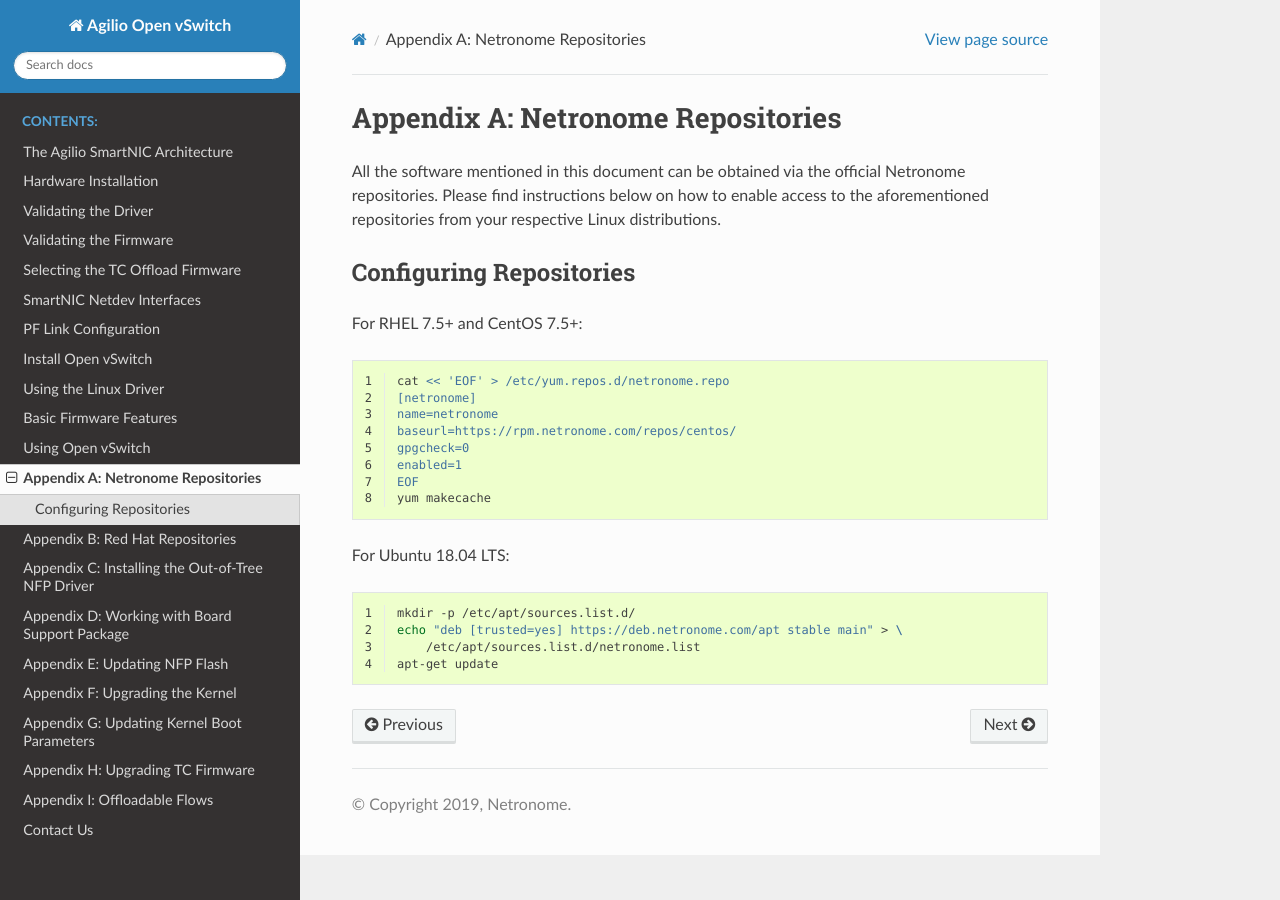
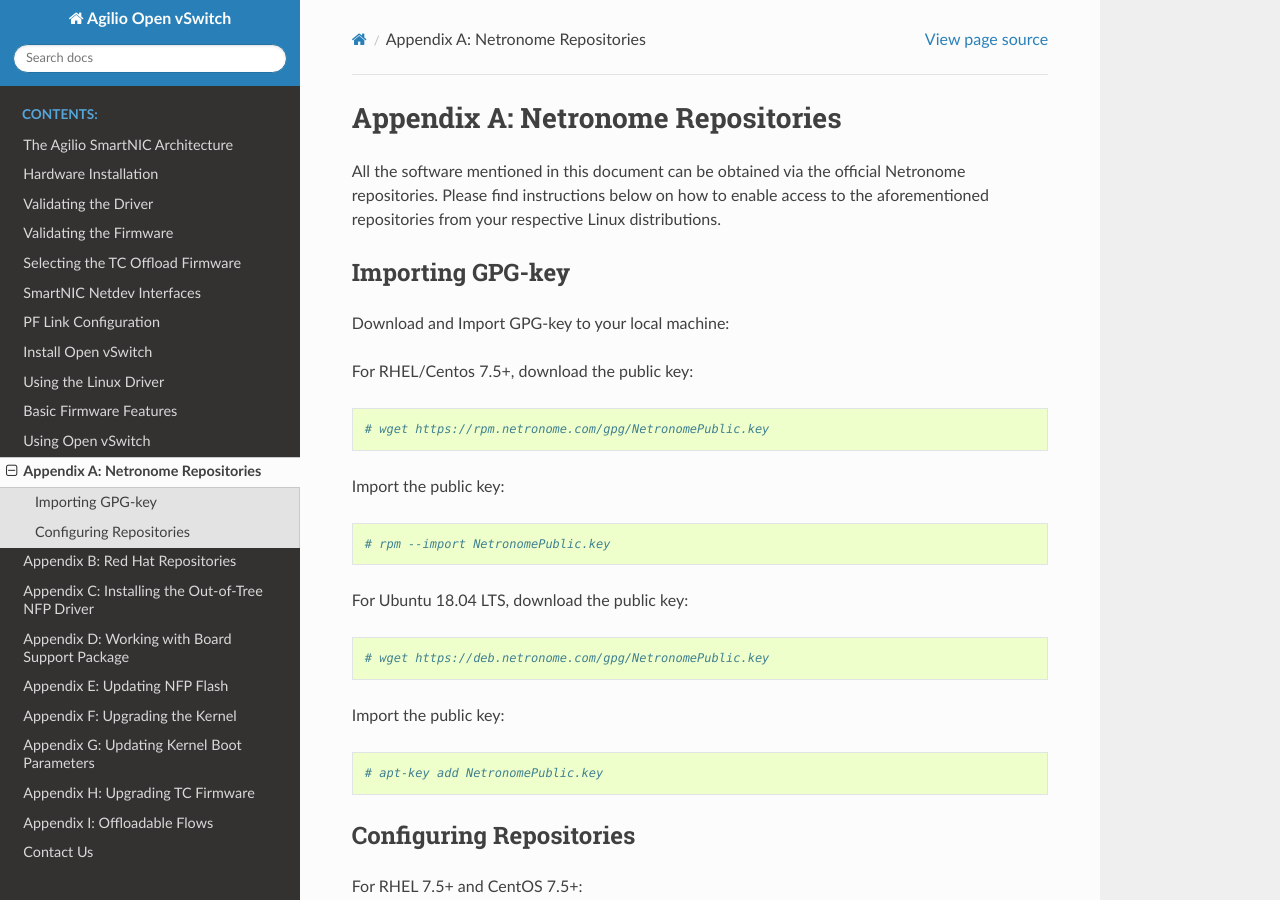
Before and after one commit to macris-xiao/disa-user-guide, a Sphinx documentation site: the page built from doc/0A_Netronome_Repositories.rst, in a window 1280 px wide and 900 px high. Built offline with Sphinx 7.4.7 and the Read the Docs theme 2.0.0, drawn with Linux system fonts in a browser that asks for light colours; formulas are drawn with MathJax 3.

Commit message:
Add gpg-key instructions to the repository section
The gpg key needs to be added to apt/yum to be able to install packages
from the Netronome repo, add a small section to explain this.

Change-Id: Ic90d9d50ff98042f11db09509bf87a1a2c3d53b3

```diff
--- a/doc/0A_Netronome_Repositories.rst
+++ b/doc/0A_Netronome_Repositories.rst
@@ -4,6 +4,27 @@
 All the software mentioned in this document can be obtained via the official
 Netronome repositories. Please find instructions below on how to enable access
 to the aforementioned repositories from your respective Linux distributions.
+
+Importing GPG-key
+-----------------
+
+Download and Import GPG-key to your local machine:
+
+For RHEL/Centos 7.5+, download the public key::
+
+    # wget https://rpm.netronome.com/gpg/NetronomePublic.key
+
+Import the public key::
+
+    # rpm --import NetronomePublic.key
+
+For Ubuntu 18.04 LTS, download the public key::
+
+    # wget https://deb.netronome.com/gpg/NetronomePublic.key
+
+Import the public key::
+
+    # apt-key add NetronomePublic.key
 
 Configuring Repositories
 ------------------------
```
